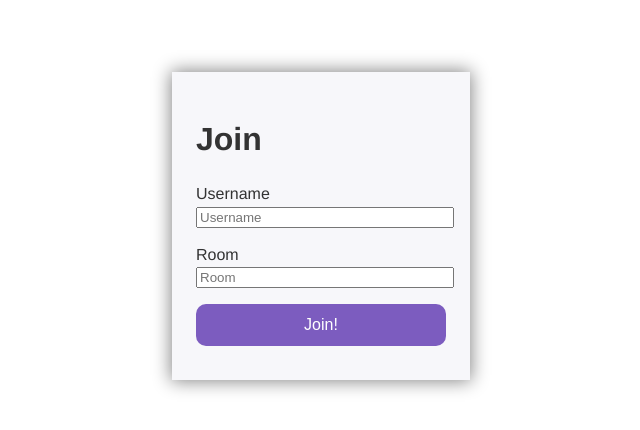
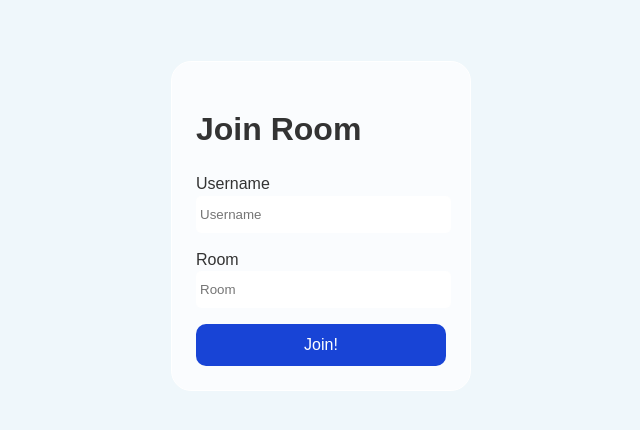
Before and after one commit to michaelsheng15/phrase-racer, a website: page public/index.html in a window 1280 px wide. Shown: the part 182-612 px from the top of the page, without its empty margins (327-967 px from the left). Drawn offline with Linux system fonts and the light colour scheme.

Commit message:
Styled game and join page

```diff
--- a/public/css/styles.css
+++ b/public/css/styles.css
@@ -10,7 +10,8 @@
 body {
   line-height: 1.4;
   color: #333333;
-  font-family: Helvetica, Arial, sans-serif;
+  font-family: 'Rubik', sans-serif;
+  background-color: #EFF7FB;
 }
 
 textarea {
@@ -33,7 +34,8 @@ button {
   font-style: bold;
   border-radius: 10px;
   border: none;
-  margin-bottom: 10px;
+  background-color: #1844d6;
+  color: white;
 }
 
 /* join page */
@@ -46,10 +48,12 @@ button {
 }
 
 .centered-form__box {
-  box-shadow: 0px 0px 17px 1px #838383;
-  background: #f7f7fa;
+  /* box-shadow: 0px 0px 17px 1px #838383; */
+  background: #ffffffb4;
+  border: white solid 1px;
   padding: 24px;
   width: 250px;
+  border-radius: 20px;
 }
 
 .centered-form button {
@@ -64,7 +68,7 @@ button {
 .homeJoin{
   cursor: pointer;
   padding: 12px;
-  background: #7C5CBF;
+  background: #1844d6;
   border: none;
   color: white;
   font-size: 16px;
@@ -78,7 +82,7 @@ button {
   justify-content: center;
   text-align: center;
   flex-direction: column;
-  height: 100vh;
+  height: 95vh;
 }
 
 #countdown {
@@ -89,6 +93,9 @@ button {
 /* game screen */
 
 /* chat section */
+#startGameButton{
+  margin-bottom: 20px;
+}
 
 .chat__main {
   flex-grow: 1;
@@ -98,8 +105,8 @@ button {
   display: flex;
   flex-direction: column;
   height: 50vh;
-  border: blue 3px solid;
-  background-color: rgba(205, 205, 255, 0.261);
+  background-color: #ffffffb4;
+  border: 2px solid #EFF7FB;
   border-radius: 10px;
 }
 
@@ -144,3 +151,9 @@ button {
 .compose button {
   font-size: 14px;
 }
+
+.centered-form__box input{
+  padding: 10px 0px 10px 3px;
+  border-radius: 5px;
+  border: 1px solid #ffffff8c;
+}
--- a/public/index.html
+++ b/public/index.html
@@ -2,14 +2,14 @@
 
 <html>
   <head>
-    <title>Chat App</title>
+    <title>Type Racer</title>
     <link rel="stylesheet" href="/css/styles.css" />
   </head>
 
   <body>
     <div class="centered-form">
       <div class="centered-form__box">
-        <h1>Join</h1>
+        <h1>Join Room</h1>
         <form action="/game.html">
           <label>Username</label>
           <input type="text" name="username" placeholder="Username"  required>
--- a/public/js/script.js
+++ b/public/js/script.js
@@ -185,7 +185,9 @@ $messageForm.addEventListener("submit", (e) => {
   //disabled send button here since client has just pressed send
   $messageFormButton.setAttribute("disabled", "disabled");
 
-  const message = e.target.elements.message.value;
+  console.log(e);
+
+  const message = e.target.elements.Message.value;
   socket.emit("sendMessage", message, (error) => {
     //re-enable
     $messageFormButton.removeAttribute("disabled");
```
Also changed, not shown: public/game.html (+14 -3 lines).
